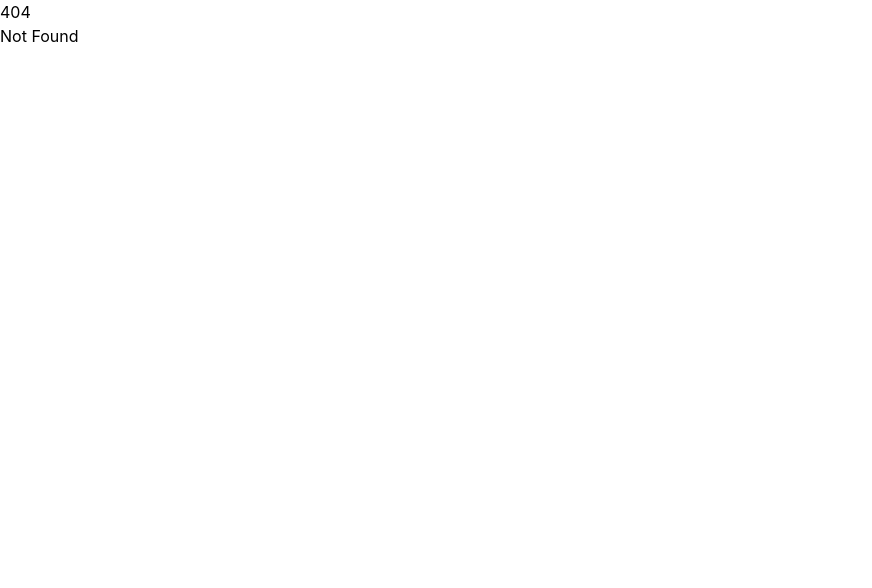
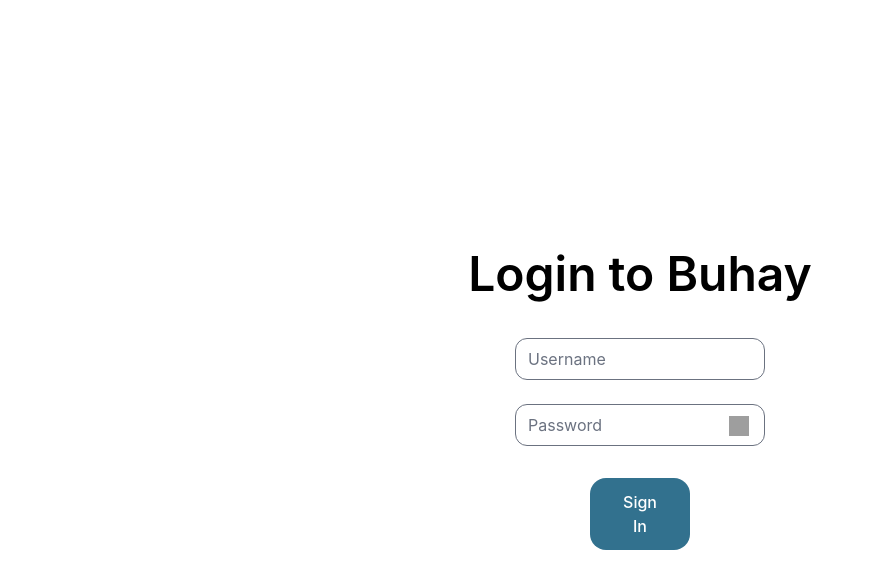
Before and after one commit to Project-Buhay/buhay-dispatcher, a SvelteKit app: page /login in a window 1280 px wide. Before the commit this address had no page. Shown: the top 588 px of the page, without its empty margins (0-872 px from the left). Built offline with nearby package versions, Linux system fonts and the light colour scheme; grey boxes are pictures that could not be loaded.

Commit message:
feat(login/+page.svelte): add Login UI

```diff
--- /dev/null
+++ b/src/routes/login/+page.svelte
@@ -0,0 +1,63 @@
+<script>
+    let see_password = $state(false);
+    let sign_in = $state(false);
+</script>
+
+<div class="auto h-screen w-full flex-1 flex-col content-center justify-center">
+    <h1 class="mb-10 w-full text-center text-5xl font-semibold">Login to Buhay</h1>
+
+    <div class="auto w-full flex-1 flex-col">
+        <div class="mb-6 flex w-full justify-center">
+            <input
+                type="text"
+                class="flex w-[250px] rounded-xl selection:bg-blue-neutral selection:text-white focus:bg-blue-white
+                                      {sign_in ? 'bg-light-gray' : ''}"
+                placeholder="Username"
+                disabled={sign_in}
+            />
+        </div>
+
+        <div class="mb-8 flex w-full justify-center">
+            <div class="relative">
+                <input
+                    type={see_password ? 'text' : 'password'}
+                    class="w-[250px] rounded-xl focus:bg-blue-white
+                                                                 {sign_in ? 'bg-light-gray' : ''}"
+                    placeholder="Password"
+                    disabled={sign_in}
+                />
+                <button
+                    onclick={() => {
+                        see_password = !see_password;
+                    }}
+                    class="absolute right-4 top-[12px]"
+                    disabled={sign_in}
+                >
+                    <img
+                        src={!see_password
+                            ? '../src/lib/icons/eye.svg'
+                            : '../src/lib/icons/closed_eye.svg'}
+                        alt="show password"
+                        class="h-5 w-5"
+                    />
+                </button>
+            </div>
+        </div>
+
+        <div class="flex w-full justify-center">
+            <button
+                class="rounded-2xl px-6 py-3 text-white
+                           active:bg-[#144359] active:font-semibold active:text-white active:drop-shadow-xl active:duration-300
+                           {!sign_in
+                    ? 'w-[100px] bg-blue-neutral font-medium hover:border-black hover:bg-[#a6dcf5] hover:text-black hover:duration-150'
+                    : 'w-[200px bg-[#144359] font-semibold drop-shadow-xl'}"
+                disabled={sign_in}
+                onclick={() => {
+                    sign_in = !sign_in;
+                }}
+            >
+                {!sign_in ? 'Sign In' : 'Signing In'}</button
+            >
+        </div>
+    </div>
+</div>
```
